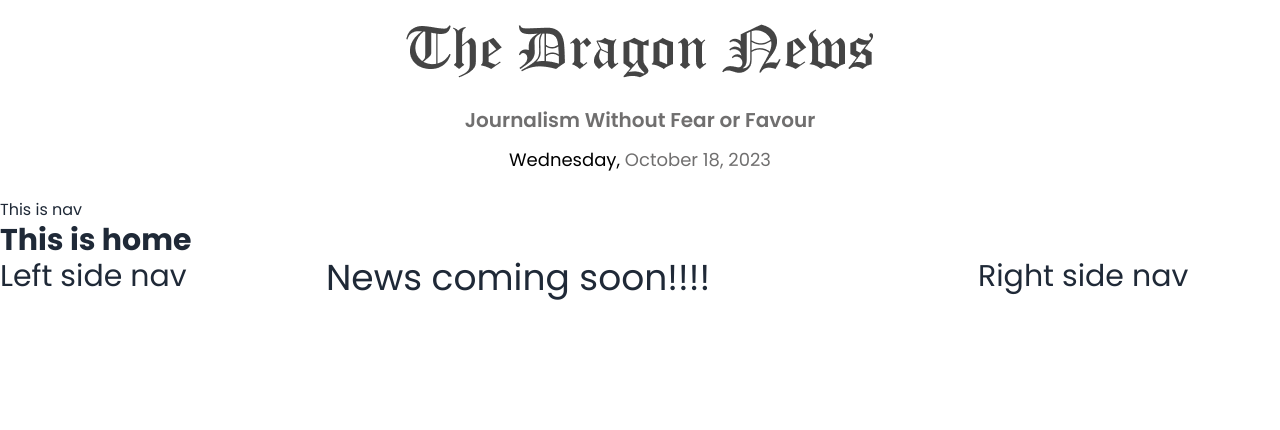
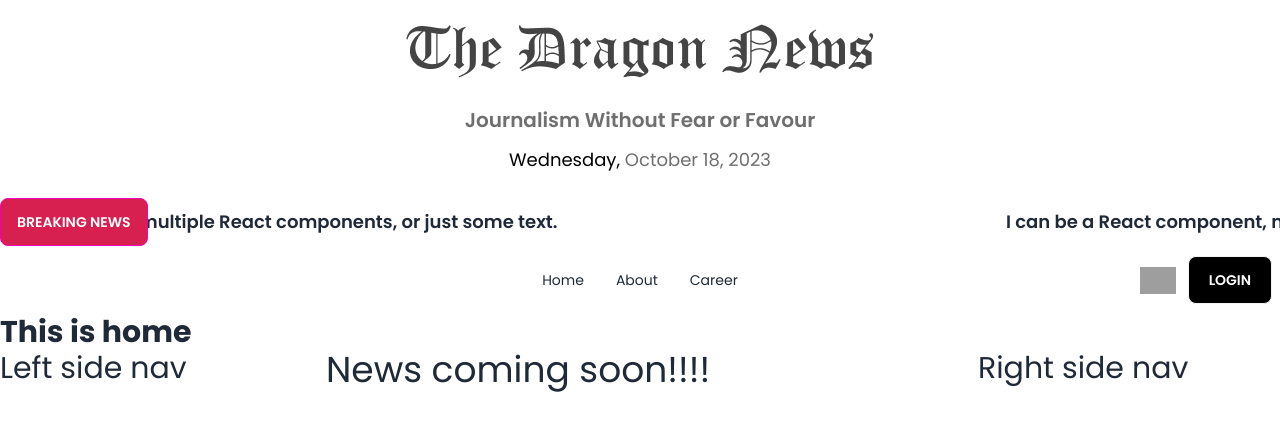
Before and after one commit to sharifulislamshihan/dragon-news-using-react, a React (Vite) app: page / in a window 1280 px wide. Shown: the top 430 px of the page. Built offline with nearby package versions, Linux system fonts and the light colour scheme; grey boxes are pictures that could not be loaded.

Commit message:
header added

```diff
--- a/package.json
+++ b/package.json
@@ -16,6 +16,7 @@
     "moment": "^2.29.4",
     "react": "^18.2.0",
     "react-dom": "^18.2.0",
+    "react-fast-marquee": "^1.6.2",
     "react-router-dom": "^6.17.0",
     "sort-by": "^1.2.0"
   },
--- /dev/null
+++ b/src/pages/Home/BreakingNews/BreakingNews.jsx
@@ -0,0 +1,13 @@
+import Marquee from "react-fast-marquee";
+const BreakingNews = () => {
+    return (
+        <div className="flex">
+            <button className="btn btn-secondary bg-[#D72050] text-white">Breaking News</button>
+            <Marquee   className="text-lg font-semibold">
+                I can be a React component, multiple React components, or just some text.
+            </Marquee>
+        </div>
+    );
+};
+
+export default BreakingNews;
--- a/src/pages/Home/Home.jsx
+++ b/src/pages/Home/Home.jsx
@@ -2,11 +2,15 @@
 import LeftSideNav from "../Shared/LeftSideNav/LeftSideNav";
 import Navbar from "../Shared/Navbar/Navbar";
 import RightSideNav from "../Shared/RightSideNav/RightSideNav";
+import BreakingNews from "./BreakingNews/BreakingNews";
 
 const Home = () => {
     return (
         <div>
             <Header></Header>
+            <div>
+                <BreakingNews></BreakingNews>
+            </div>
             <Navbar></Navbar>
             <h3 className="text-3xl font-bold">This is home</h3>
             <div className="grid grid-cols-1 md:grid-cols-4  gap-6">
--- a/src/pages/Shared/Navbar/Navbar.jsx
+++ b/src/pages/Shared/Navbar/Navbar.jsx
@@ -1,8 +1,39 @@
+import { Link, NavLink } from "react-router-dom";
+import userDefaultPicture from '../../../assets/user.png'
+const Navbar = () => {
+    const NavLinks = <>
+        <NavLink to="/"><li><a>Home</a></li></NavLink>
+        <NavLink to="/about"><li><a>About</a></li></NavLink>
+        <NavLink to="/career"><li><a>Career</a></li></NavLink>
 
-const Navbar = () => {
+    </>
     return (
         <div>
-            <h2>This is nav</h2>
+            <div className="navbar bg-base-100">
+                <div className="navbar-start">
+                    <div className="dropdown">
+                        <label tabIndex={0} className="btn btn-ghost lg:hidden">
+                            <svg xmlns="http://www.w3.org/2000/svg" className="h-5 w-5" fill="none" viewBox="0 0 24 24" stroke="currentColor"><path strokeLinecap="round" strokeLinejoin="round" strokeWidth="2" d="M4 6h16M4 12h8m-8 6h16" /></svg>
+                        </label>
+                        <ul tabIndex={0} className="menu menu-sm dropdown-content mt-3 z-[1] p-2 shadow bg-base-100 rounded-box w-52">
+                            {NavLinks}
+                        </ul>
+                    </div>
+
+                </div>
+                <div className="navbar-center hidden lg:flex">
+                    <ul className="menu menu-horizontal px-1">
+                        {NavLinks}
+                    </ul>
+                </div>
+                <div className="navbar-end gap-3">
+                    <div className="w-9 rounded-full"> <img src={userDefaultPicture} alt="" /> </div>
+
+                    <Link to="/login">
+                        <button className="btn bg-black text-white hover:bg-black px-5 ">Login</button>
+                    </Link>
+                </div>
+            </div>
         </div>
     );
 };
```
Also changed, not shown: 1 other file (tests, documents, lock files or other folders).
